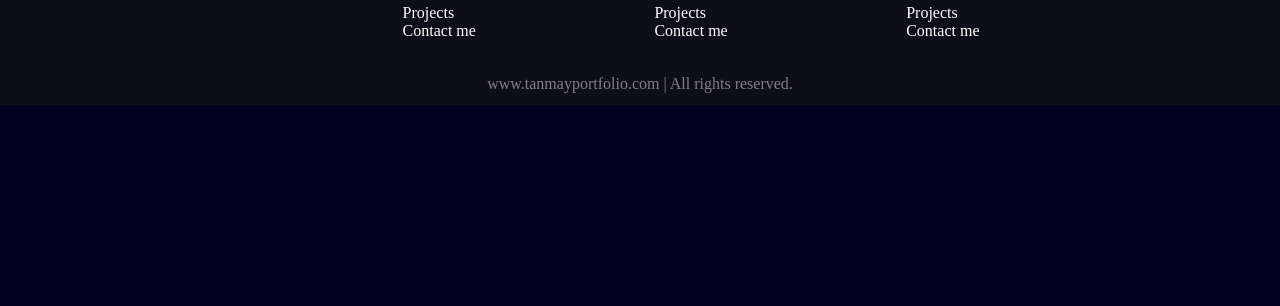
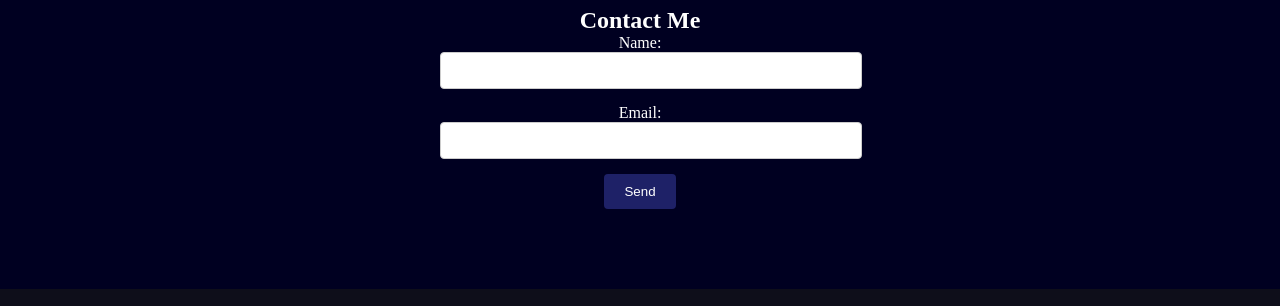
Before and after one commit to tanmay-ign/first-project, a plain HTML site: page index.html in a window 1280 px wide. Shown: the part 1253-1559 px from the top of the page. Before the commit the page ends 1358 px from the top, so only its background shows below. Drawn offline with nearby package versions, Linux system fonts and the light colour scheme.

Commit message:
Update index.html

```diff
--- a/index.html
+++ b/index.html
@@ -223,6 +223,20 @@
             </div>
 
         </section>
+        <section class="contact-section" style="margin: 80px 0; text-align: center;">
+    <h1>Contact Me</h1>
+    <form action="#" method="post" style="max-width: 400px; margin: auto;">
+        <div style="margin-bottom: 15px;">
+            <label for="name" style="display: block; color: white;">Name:</label>
+            <input type="text" id="name" name="name" required style="width: 100%; padding: 10px; border: 1px solid #ccc; border-radius: 4px;">
+        </div>
+        <div style="margin-bottom: 15px;">
+            <label for="email" style="display: block; color: white;">Email:</label>
+            <input type="email" id="email" name="email" required style="width: 100%; padding: 10px; border: 1px solid #ccc; border-radius: 4px;">
+        </div>
+        <button type="submit" class="btn" style="background: #1e2167; color: white; border: none; padding: 10px 20px; border-radius: 4px; cursor: pointer;">Send</button>
+    </form>
+</section>
     </main>
     <footer>
         <div class="footer">
```
